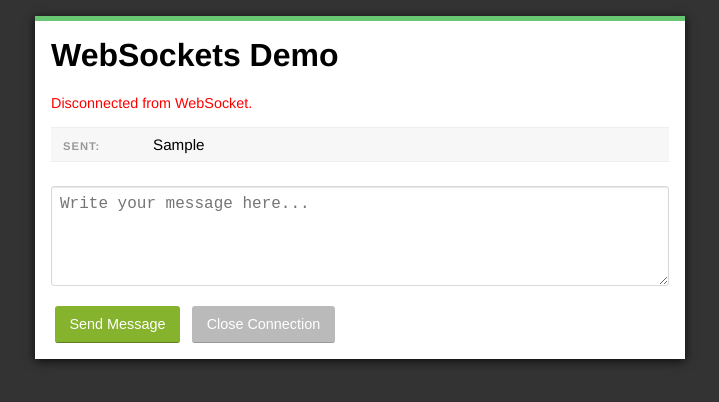
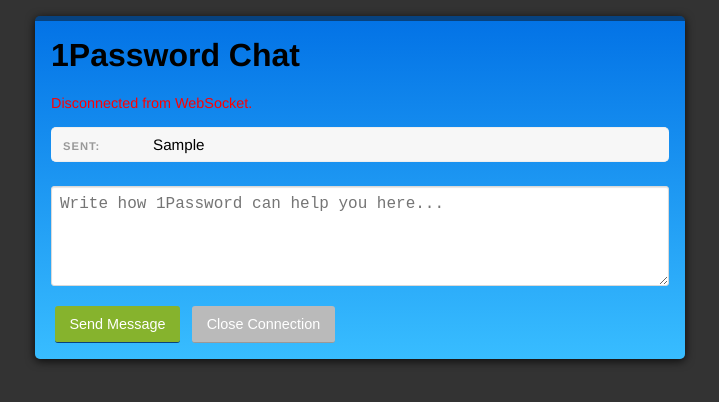
Before and after one commit to BrandyMello/websocketDemo, a plain HTML site: page index.html in a window 1280 px wide. Both pictures are taken after typing "Sample" into the empty fields and a click on the button "Send Message". Shown: the whole page, without its empty margins (280-999 px from the left). Drawn offline with Linux system fonts and the light colour scheme.

Commit message:
Alter style of demo

```diff
--- a/index.html
+++ b/index.html
@@ -10,14 +10,14 @@
 
 <body>
   <div id="page-wrapper">
-    <h1>WebSockets Demo</h1>
+    <h1>1Password Chat</h1>
 
     <div id="status">Connecting...</div>
 
     <ul id="messages"></ul>
 
     <form id="message-form" action="#" method="post">
-      <textarea id="message" placeholder="Write your message here..." required></textarea>
+      <textarea id="message" placeholder="Write how 1Password can help you here..." required></textarea>
       <button type="submit">Send Message</button>
       <button type="button" id="close">Close Connection</button>
     </form>
--- a/styles.css
+++ b/styles.css
@@ -14,10 +14,11 @@ html {
 
 #page-wrapper {
   width: 650px;
-  background: #FFF;
+  border-radius: 5px;
+  background-image: linear-gradient(to top, #38bdff, #0373e6);
   padding: 1em;
   margin: 1em auto;
-  border-top: 5px solid #69c773;
+  border-top: 5px solid #07427f;
   box-shadow: 0 2px 10px rgba(0, 0, 0, 0.8);
 }
 
@@ -31,7 +32,7 @@ h1 {
 }
 
 .open {
-  color: green;
+  color: #aec81b;
 }
 
 .closed {
@@ -40,6 +41,7 @@ h1 {
 
 
 ul {
+  border-radius: 5px;
   list-style: none;
   margin: 0;
   padding: 0;
@@ -47,6 +49,7 @@ ul {
 }
 
 ul li {
+  border-radius: 5px;
   padding: 0.5rem 0.75rem;
   border-bottom: 1px solid #EEE;
 }
@@ -101,7 +104,7 @@ button {
 
 button[type="submit"] {
   background: #86b32d;
-  border-bottom: 1px solid #5d7d1f;
+  border-bottom: 1px solid #07427f;
 }
 
 button:hover {
```
